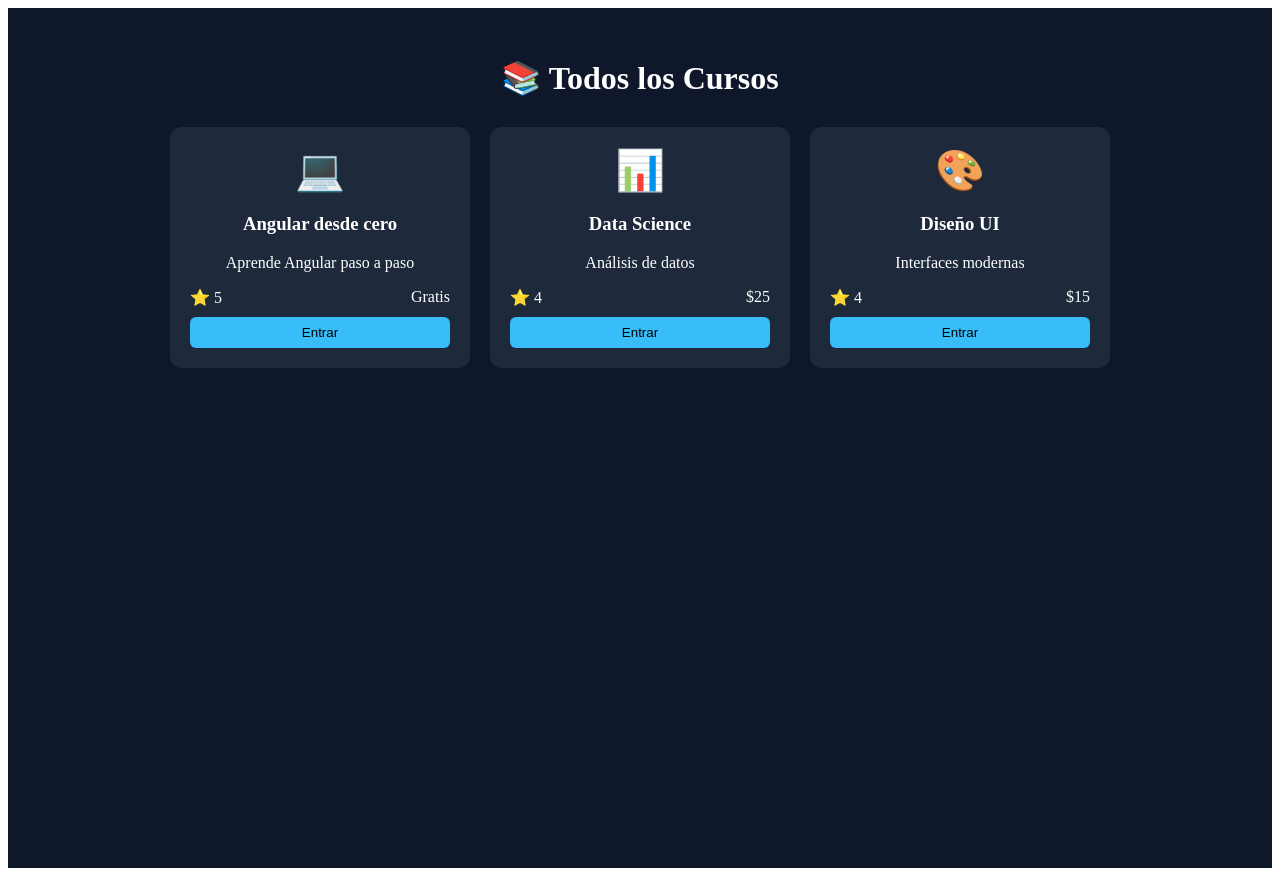
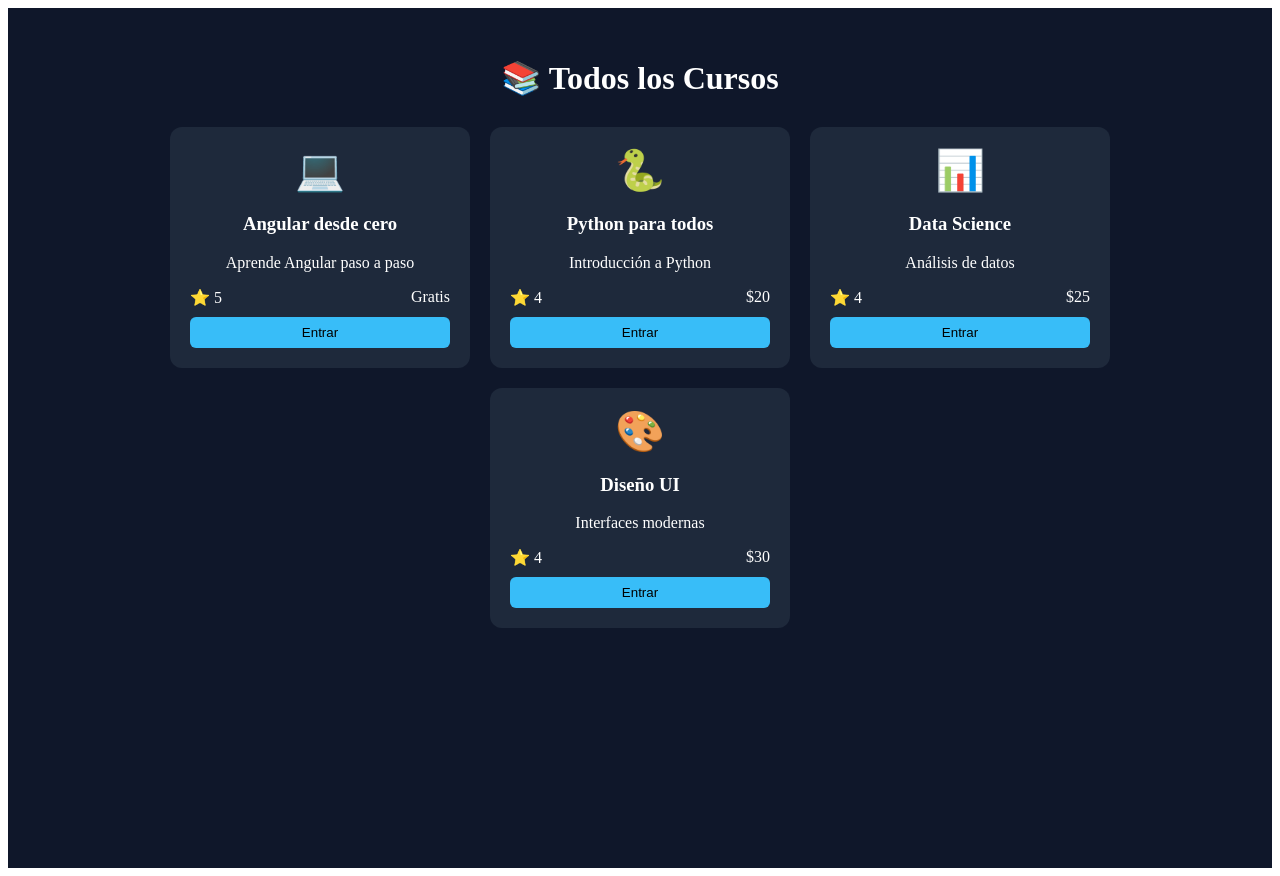
Before and after one commit to Kily10/proyecto-web, an Angular app in the folder frontend/: page /cursos in a window 1280 px wide. Built offline with nearby package versions, Linux system fonts and the light colour scheme; sample sign-in values are in the browser's storage.

Commit message:
mostrar cursos

```diff
--- a/frontend/src/app/pages/cursos/cursos.ts
+++ b/frontend/src/app/pages/cursos/cursos.ts
@@ -22,8 +22,18 @@ export class CursosComponent {
       rating: 5,
       emoji: '💻'
     },
+
     {
       id: 2,
+      titulo: 'Python para todos',
+      descripcion: 'Introducción a Python',
+      precio: 20,
+      rating: 4,
+      emoji: '🐍'
+    },
+
+    {
+      id: 3,
       titulo: 'Data Science',
       descripcion: 'Análisis de datos',
       precio: 25,
@@ -31,10 +41,10 @@ export class CursosComponent {
       emoji: '📊'
     },
     {
-      id: 3,
+      id: 4,
       titulo: 'Diseño UI',
       descripcion: 'Interfaces modernas',
-      precio: 15,
+      precio: 30,
       rating: 4,
       emoji: '🎨'
     }
```
